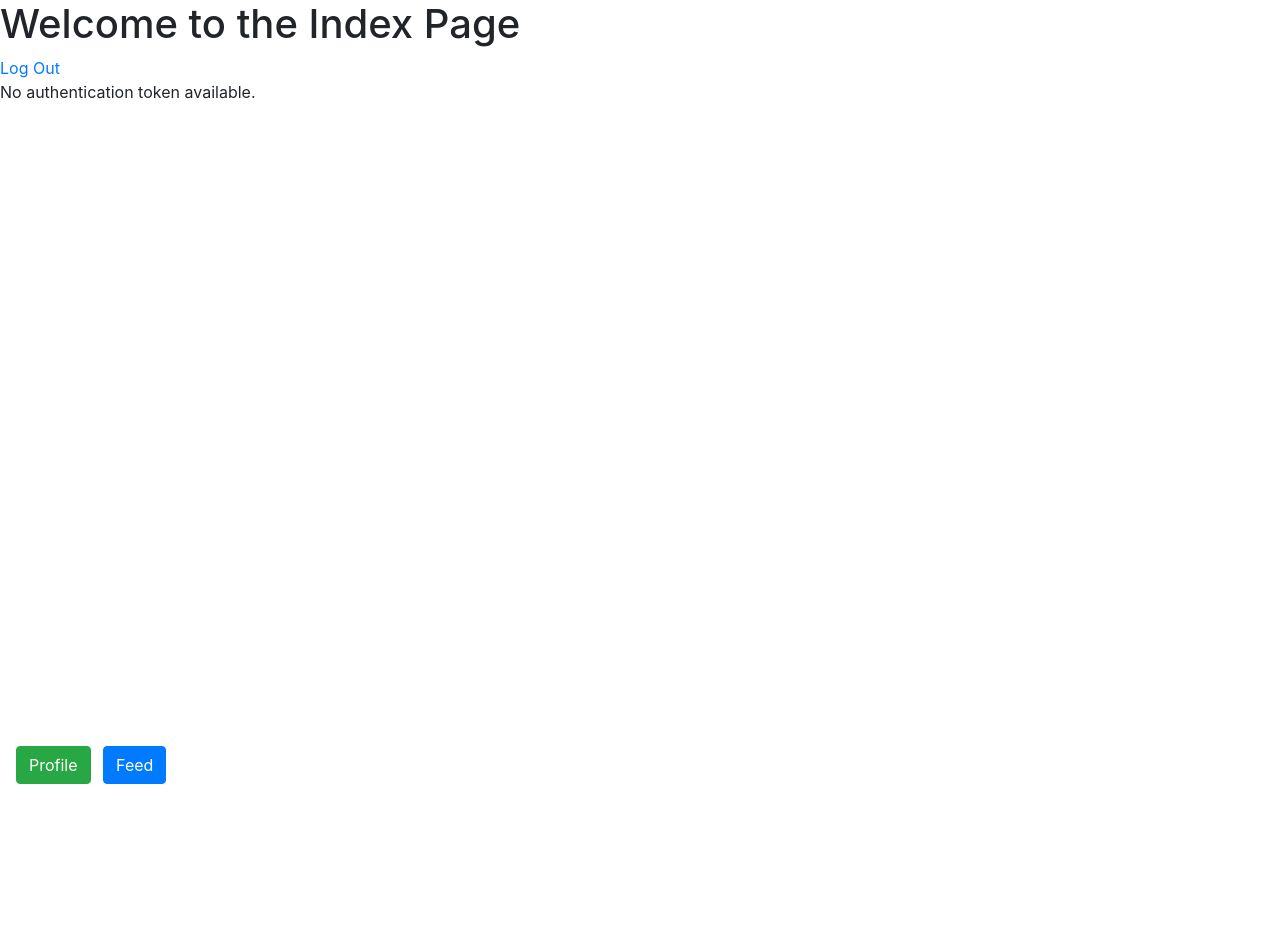
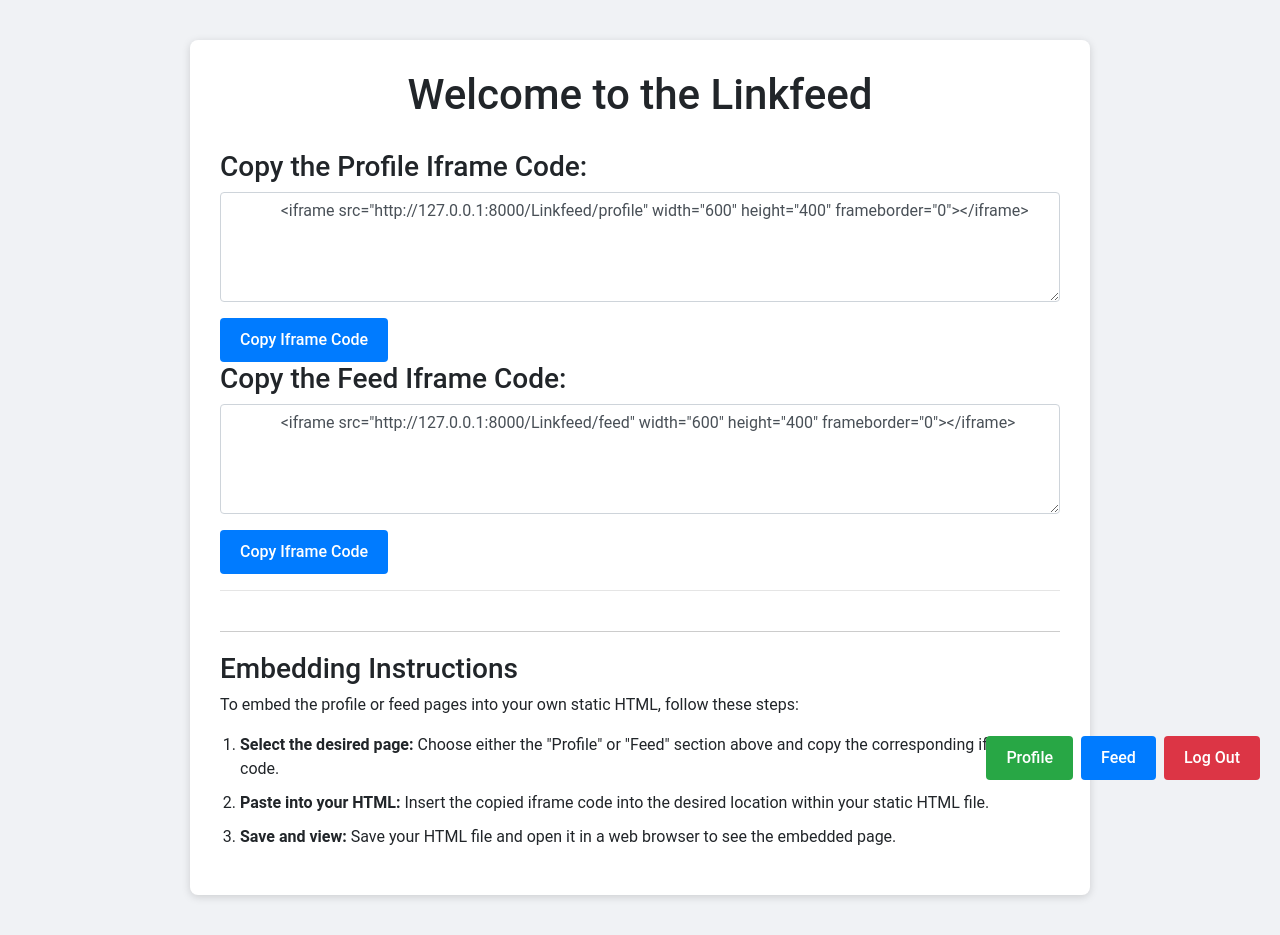
Before and after one commit to erichmond33/HackerSocial, a Django app: page /Linkfeed/ in a window 1280 px wide. Before the commit the page ends 784 px from the top, so only its background shows below. Run offline with Django 5.2, Linux system fonts and the light colour scheme; a user stored in the database is signed in; some libraries are stand-ins or nearby versions.

Commit message:
Welcome page styling

```diff
--- a/Linkfeed/templates/Linkfeed/index.html
+++ b/Linkfeed/templates/Linkfeed/index.html
@@ -1,42 +1,125 @@
 {% extends "Linkfeed/layouts.html" %}
 {% load static %}
 
+{% block head %}
+<style>
+    /* CSS from previous example */
+    body {
+        font-family: 'Roboto', sans-serif;
+        background-color: #f0f2f5;
+    }
+
+    .container {
+        max-width: 900px;
+        margin: 40px auto;
+        padding: 30px;
+        background-color: #fff;
+        border-radius: 8px;
+        box-shadow: 0 2px 8px rgba(0, 0, 0, 0.15);
+    }
+
+    h1 {
+        font-size: 42px;
+        text-align: center;
+        margin-bottom: 30px;
+        color: #212529;
+    }
+
+    h2 {
+        font-size: 28px;
+    }
+
+    .btn {
+        display: inline-block;
+        padding: 10px 20px;
+        border: none;
+        border-radius: 4px;
+        font-weight: 500;
+        text-decoration: none;
+        transition: background-color 0.2s ease;
+    }
+
+    .btn-primary {
+        background-color: #007bff;
+        color: #fff;
+    }
+
+    .btn-primary:hover {
+        background-color: #0062cc;
+    }
+
+    .btn-danger {
+        background-color: #dc3545;
+        color: #fff;
+    }
+
+    .btn-danger:hover {
+        background-color: #c82333;
+    }
+
+    #instructions {
+        margin-top: 40px;
+        border-top: 1px solid #ccc;
+        padding-top: 20px;
+    }
+
+    #instructions ol {
+        padding-left: 20px;
+    }
+
+    #instructions ol li {
+        margin-bottom: 10px;
+    }
+
+    .navigation {
+        position: absolute;
+        right: 20px;
+        bottom: 20px;
+        display: flex;
+    }
+</style>
+{% endblock %}
+
 {% block body %}
-<h1>Welcome to the Index Page</h1>
-<a href="{% url 'logout' %}">Log Out</a>
-{% if auth_token %}
-<h2>Copy the Iframe Code:</h2>
-<textarea id="iframeCode" rows="4" cols="50">
-    <iframe src="http://127.0.0.1:8000/Linkfeed/profile/?token={{ auth_token }}" width="600" height="400" frameborder="0"></iframe>
+<div class="container">
+    <h1>Welcome to the Linkfeed</h1>
+
+    <h2>Copy the Profile Iframe Code:</h2>
+    <div class="form-group">
+        <textarea id="iframeCode" rows="4" cols="50" class="form-control">
+            <iframe src="http://127.0.0.1:8000/Linkfeed/profile" width="600" height="400" frameborder="0"></iframe>
         </textarea>
-<br>
-<button onclick="copyIframeCode()">Copy Iframe Code</button>
+    </div>
+    <button onclick="copyIframeCode()" class="btn btn-primary">Copy Iframe Code</button>
 
-<h2>Preview:</h2>
-<div id="iframePreview">
-    <iframe src="http://127.0.0.1:8000/Linkfeed/profile/?token={{ auth_token }}" width="600" height="400" frameborder="0"></iframe>
+    <h2>Copy the Feed Iframe Code:</h2>
+    <div class="form-group">
+        <textarea id="iframeCode" rows="4" cols="50" class="form-control">
+            <iframe src="http://127.0.0.1:8000/Linkfeed/feed" width="600" height="400" frameborder="0"></iframe>
+        </textarea>
     </div>
+    <button onclick="copyIframeCode()" class="btn btn-primary">Copy Iframe Code</button>
 
-<form action="{% url 'logout' %}" method="post">
-    {% csrf_token %}
-    <button type="submit">Logout</button>
-</form>
 
-<!-- Profile and Feed buttons -->
-<div class="fixed-bottom mb-3 ml-3">
+    <hr>
+    <section id="instructions">
+       <h2>Embedding Instructions</h2>
+       <p>To embed the profile or feed pages into your own static HTML, follow these steps:</p>
+
+       <ol>
+          <li><strong>Select the desired page:</strong> Choose either the "Profile" or "Feed" section above and copy the corresponding iframe code.</li>
+          <li><strong>Paste into your HTML:</strong> Insert the copied iframe code into the desired location within your static HTML file.</li>
+          <li><strong>Save and view:</strong> Save your HTML file and open it in a web browser to see the embedded page.</li>
+       </ol>
+    </section>
+
+
+    <nav class="navigation">
         <a href="{% url 'profile' %}" class="btn btn-success mr-2">Profile</a>
         <a href="{% url 'feed' %}" class="btn btn-primary mr-2">Feed</a>
+        <a href="{% url 'logout' %}" class="btn btn-danger">Log Out</a>
+    </nav>
 </div>
-
-{% else %}
-<!-- Profile and Feed buttons -->
-<div class="fixed-bottom mb-3 ml-3">
-    <a href="{% url 'profile' %}" class="btn btn-success mr-2">Profile</a>
-    <a href="{% url 'feed' %}" class="btn btn-primary mr-2">Feed</a>
-</div>
-
-<p>No authentication token available.</p>
-{% endif %}
 
 <script>
     function copyIframeCode() {
--- a/Linkfeed/views.py
+++ b/Linkfeed/views.py
@@ -22,8 +22,7 @@ from django.db.models import Q
 @login_required
 def index(request):
     # Retrieve the authentication token from the session
-    auth_token = request.session.get('auth_token', None)
-    return render(request, "Linkfeed/index.html", {"auth_token": auth_token})
+    return render(request, "Linkfeed/index.html")
 
 
 def current_user_profile(request):
```
Also changed, not shown: db.sqlite3. Lines whose indentation alone changed are shown as unchanged.
